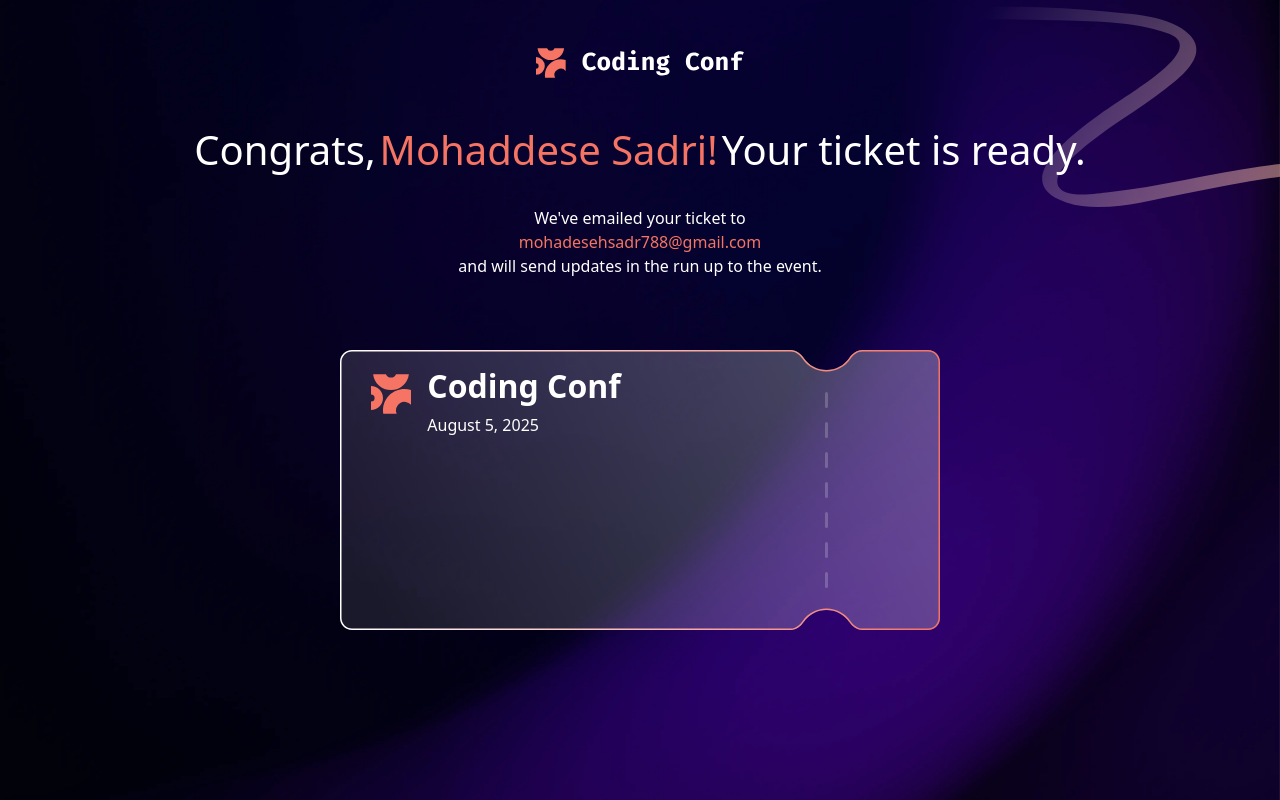
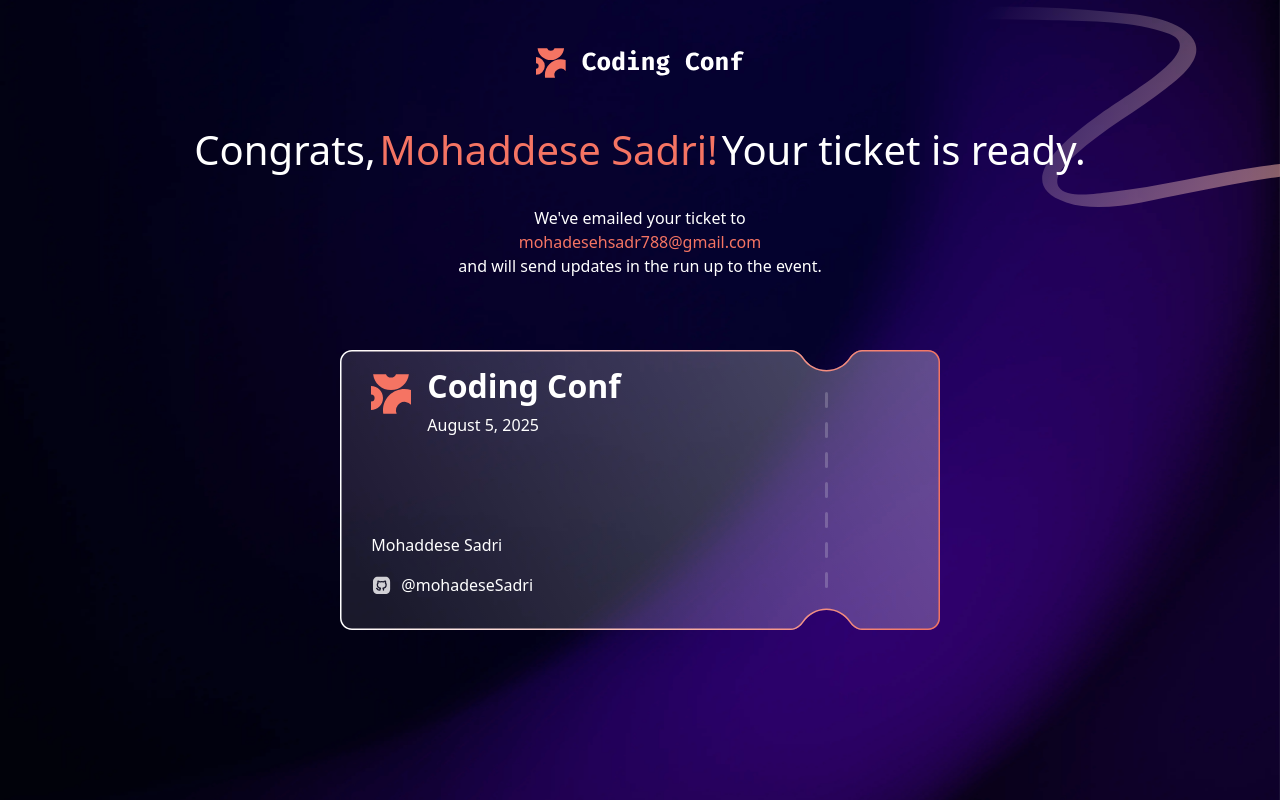
Before and after one commit to mohadeseSadri/Conference-ticket, a React (Vite) app in the folder Ticket/: page /ticket in a window 1280 px wide. Built offline with nearby package versions, Linux system fonts and the light colour scheme.

Commit message:
Building ticket detail (User information)

```diff
--- a/Ticket/src/Components/Ticket/TicketDetails.tsx
+++ b/Ticket/src/Components/Ticket/TicketDetails.tsx
@@ -1,5 +1,7 @@
 import PatternTicket from "../../assets/Images/pattern-ticket.svg";
 import logo from "../../assets/Images/logo-mark.svg";
+import UserInformation from "./UserInformation";
+import GithubIcon from "../../assets/Images/icon-github.svg";
 
 function TicketDetails({ ticketDate = new Date() }: { ticketDate?: Date }) {
   const formattedDate = ticketDate.toLocaleDateString("en-US", {
@@ -8,16 +10,29 @@ function TicketDetails({ ticketDate = new Date() }: { ticketDate?: Date }) {
     day: "numeric",
   });
 
+  const { data: ticket } = UserInformation();
+  if (!ticket) return <div>Loading...</div>;
+
   return (
     <>
       <div className="relative mt-5 flex items-center justify-center">
         <img src={PatternTicket} alt="" />
-        <div className="absolute z-[3] mr-[18rem] mb-[10rem]">
-          <div className="flex">
-            <img src={logo} alt="" className="mb-[2rem]" />
-            <div>
-              <h2 className="ml-[1rem] font-semibold">Coding Conf</h2>
-              <p className="ml-[1rem]">{formattedDate}</p>
+        <div className="absolute z-[3]">
+          <div className="mr-[18rem] mb-[5rem]">
+            <div className="flex">
+              <img src={logo} alt="" className="mb-[2rem]" />
+              <div>
+                <h2 className="ml-[1rem] font-semibold">Coding Conf</h2>
+                <p className="ml-[1rem]">{formattedDate}</p>
+              </div>
+            </div>
+          </div>
+
+          <div className="[&>p]:my-0">
+            <p>{ticket.name}</p>
+            <div className="flex">
+              <img src={GithubIcon} alt="" />
+              <p className="px-2 pt-3">{ticket.githubId}</p>
             </div>
           </div>
         </div>
```
Also changed, not shown: Ticket/src/assets/Images/icon-github.svg (added).
